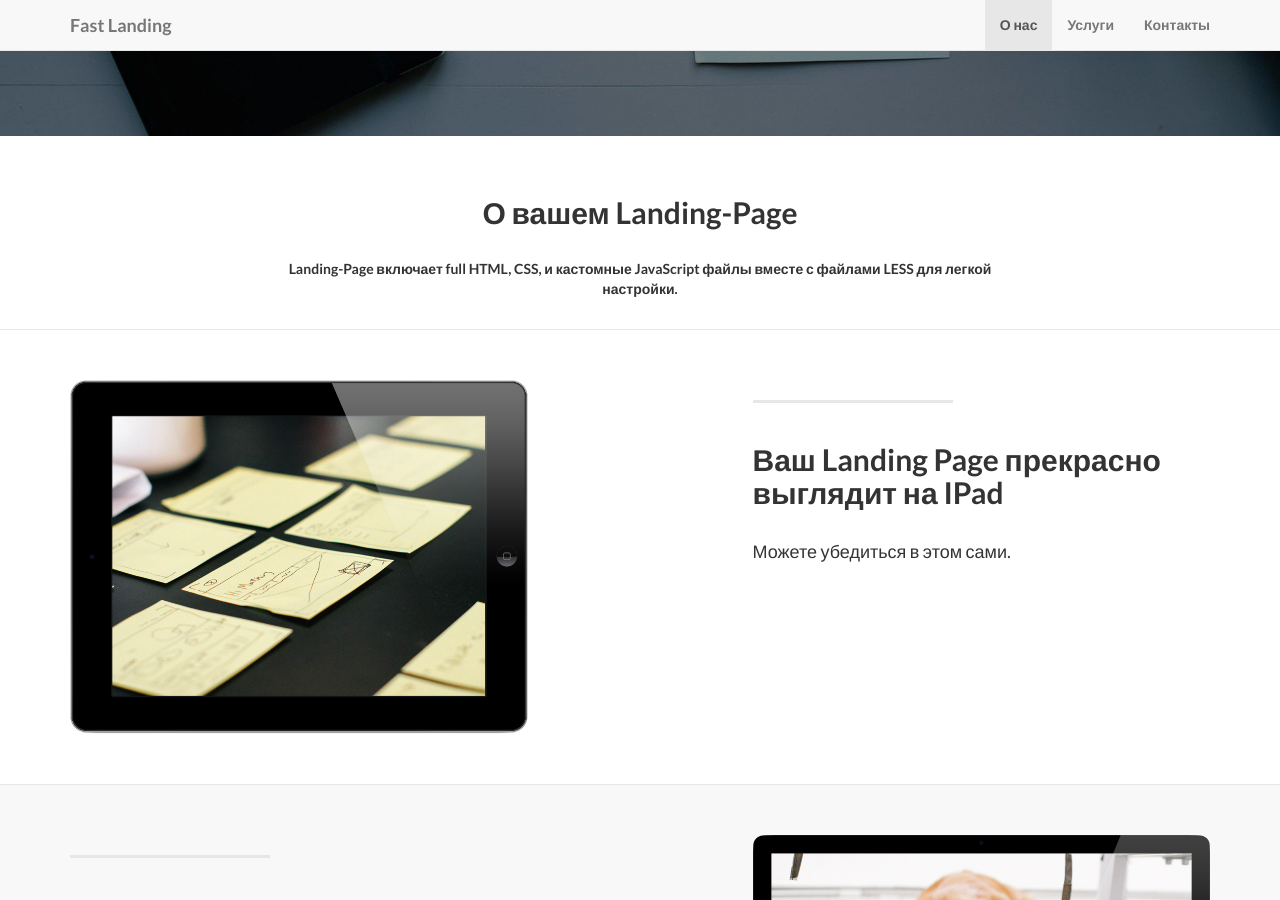
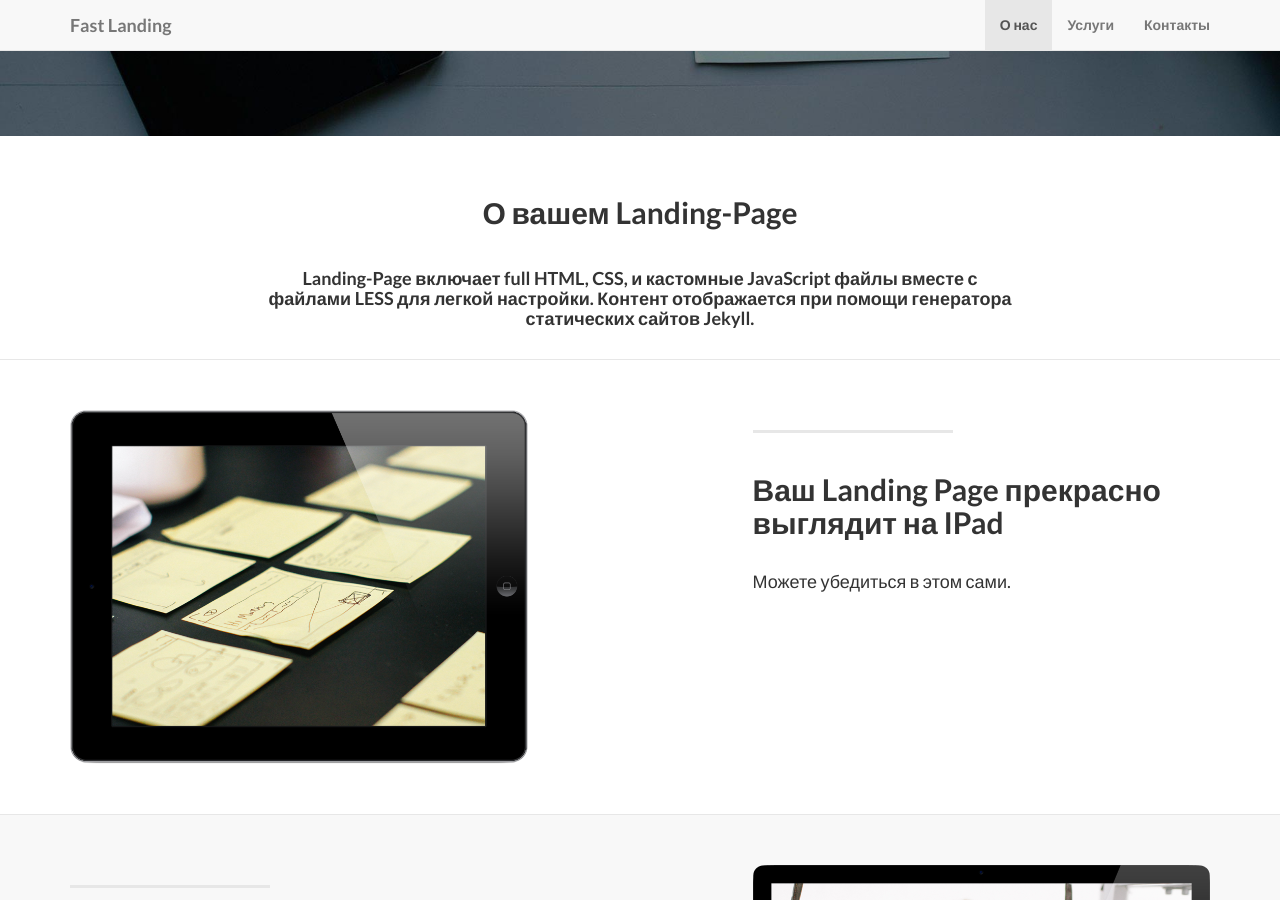
Before and after one commit to zzolza/zzolza.github.io, a Jekyll site: the page built from index.html, in a window 1280 px wide and 900 px high, scrolled down 641 px. Built offline with Jekyll 4.4.1, drawn with Linux system fonts in a browser that asks for light colours.

Commit message:
dobavil jekyll

```diff
--- a/_includes/about.html
+++ b/_includes/about.html
@@ -6,7 +6,7 @@
               <h2>О вашем Landing-Page</h2>
               <br/>
 
-                <p>Landing-Page включает full HTML, CSS, и кастомные JavaScript файлы вместе с файлами LESS для легкой настройки.</p>
+                <p><h4>Landing-Page включает full HTML, CSS, и кастомные JavaScript файлы вместе с файлами LESS для легкой настройки. Контент отображается при помощи генератора статических сайтов Jekyll.</h4></p>
                 <br/>
               </div>
         </div>
```
